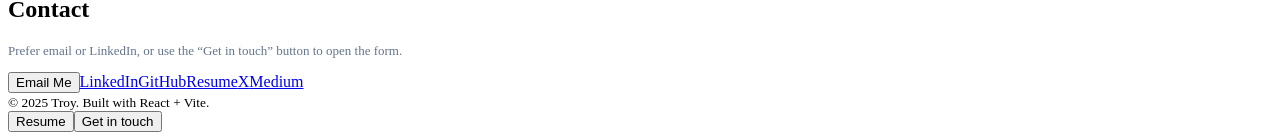
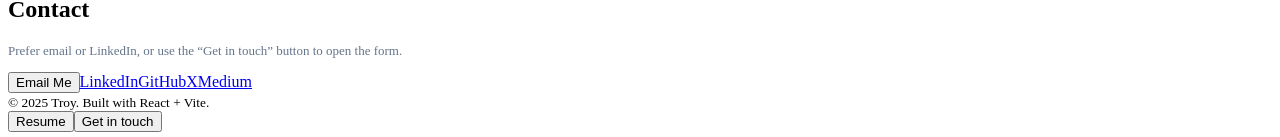
Before and after one commit to tmoubre/My_Portfolio, a React (Vite) app: page / in a window 1280 px wide. Shown: the part 1628-1765 px from the top of the page. Built offline with nearby package versions, Linux system fonts and the light colour scheme; the HTML template or start-up script is replaced by a standard one.

Commit message:
Update App.jsx

```diff
--- a/src/App.jsx
+++ b/src/App.jsx
@@ -223,7 +223,6 @@ export default function App() {
             <button type="button" onClick={openChoiceModal}>Email Me</button>
             <a className='modal-secondary btn-sm' role="listitem" href={LINKEDIN} target="_blank" rel="noreferrer">LinkedIn</a>
             <a className='modal-secondary btn-sm' role="listitem" href={GITHUB} target="_blank" rel="noreferrer">GitHub</a>
-            <a className='modal-secondary btn-sm' role="listitem" href={RESUME_PDF} download>Resume</a>
             <a className='modal-secondary btn-sm' role="listitem" href={X} download>X</a>
             <a className='modal-secondary btn-sm' role="listitem" href={MEDIUM} download>Medium</a>
           </div>
```
